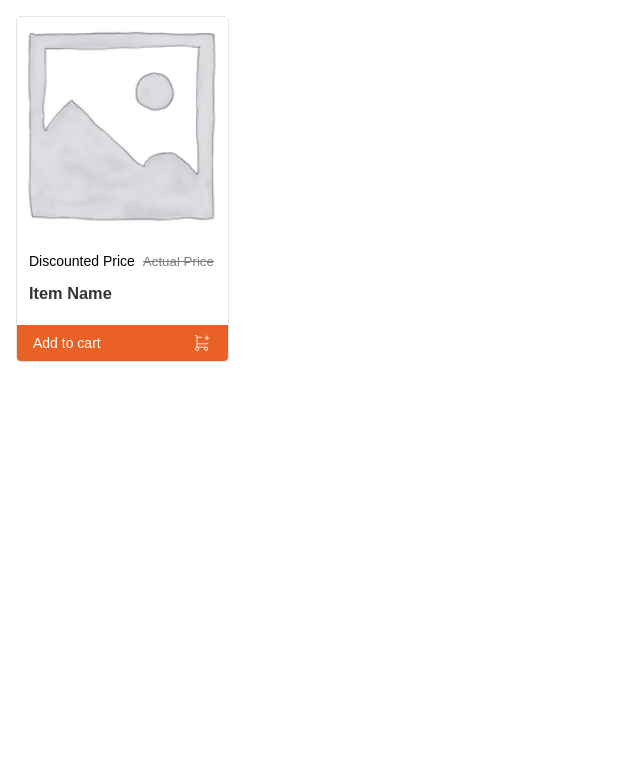
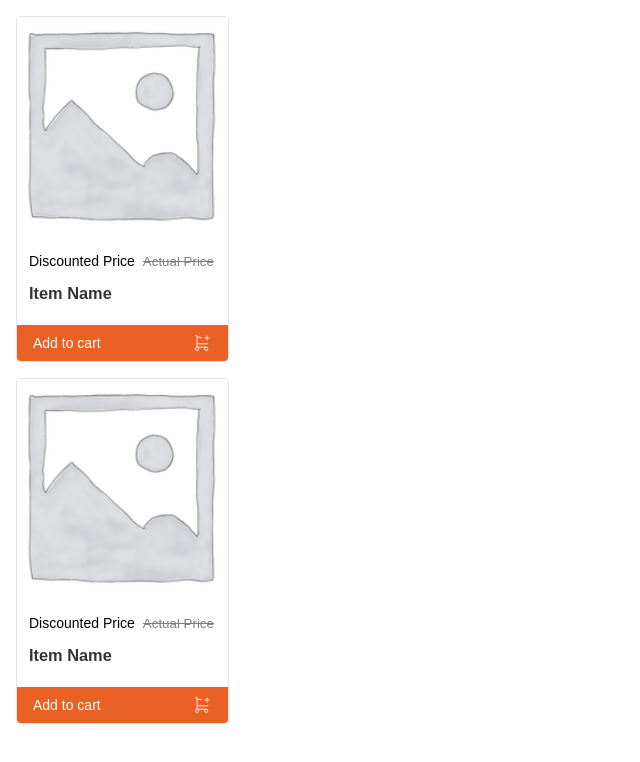
Before and after one commit to SouradeepD23/mykart, a React (Create React App) app: page / in a window 1280 px wide. Shown: the top 762 px of the page, without its empty margins (0-640 px from the left). Built offline with nearby package versions, Linux system fonts and the light colour scheme.

Commit message:
passing props from Product to ListItem

```diff
--- a/src/components/Products.js
+++ b/src/components/Products.js
@@ -1,9 +1,24 @@
 import ListItem from './ListItem.js';
 
+const data = [
+    {
+        id : 1,
+        itemName : "Item 1",
+        actualPrice : 789,
+        discountedPrice : 599
+    },
+    {
+        id : 2,
+        itemName : "Item 2",
+        actualPrice : 999,
+        discountedPrice : 899
+    }
+]
 const Products = () => {
     return(
         <div>
-            <ListItem></ListItem>
+            <ListItem>{data[0]}</ListItem>
+            <ListItem>{data[1]}</ListItem>
         </div>
     )
 }
```
